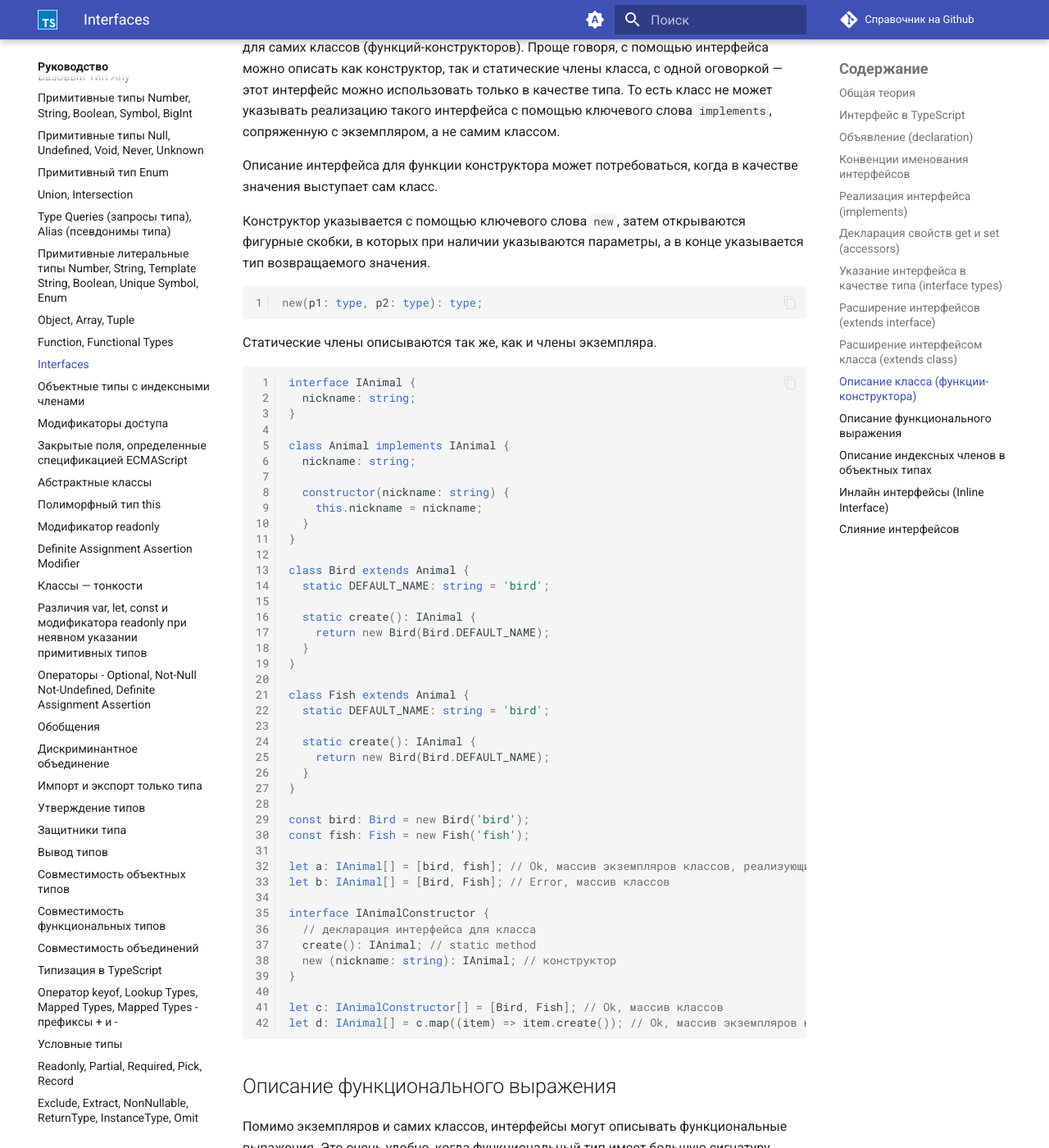
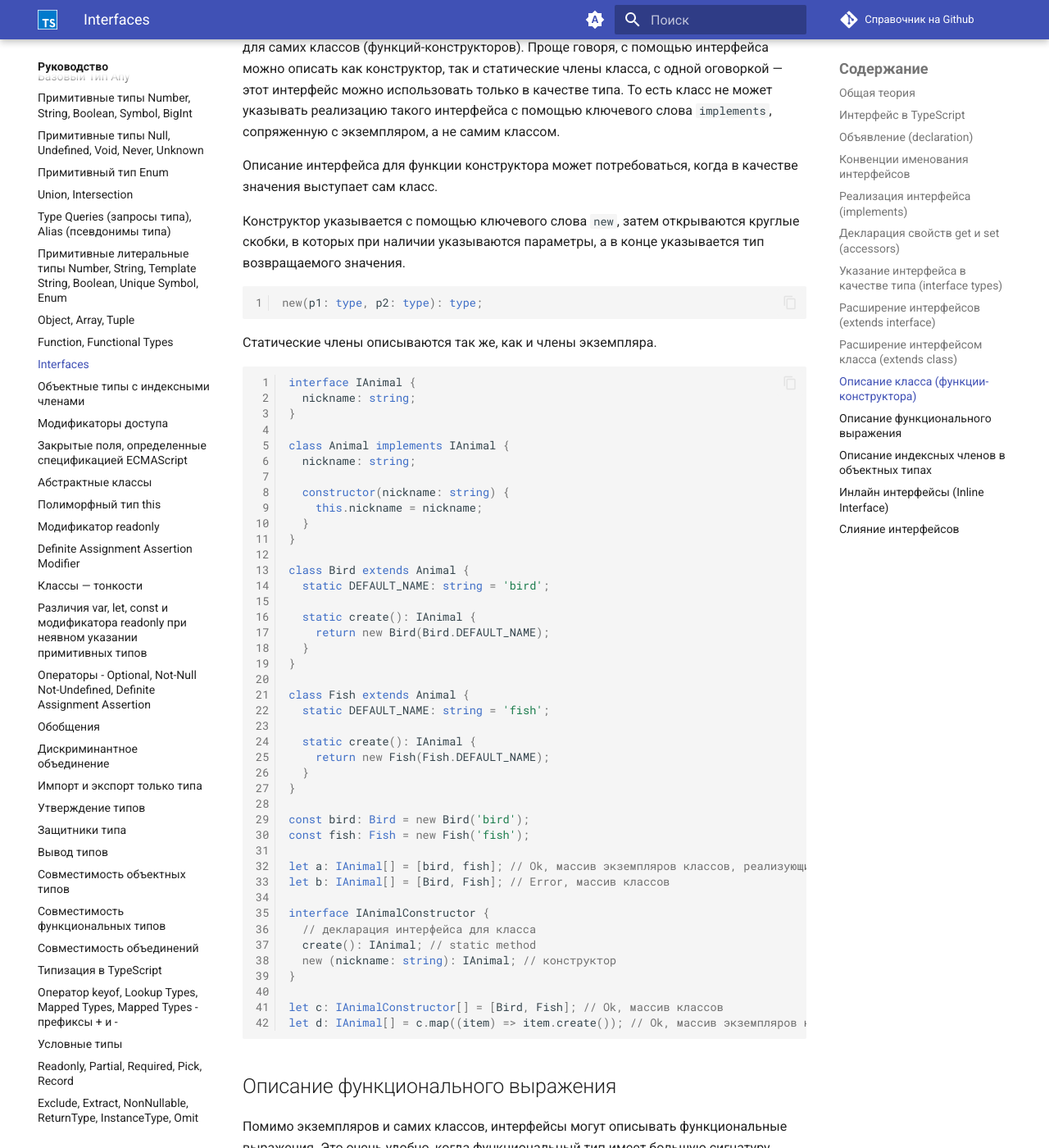
Before and after one commit to xsltdev/scriptdev.ru, an MkDocs documentation site: the page built from docs/guide/021.md, in a window 1280 px wide and 1400 px high, scrolled down 10594 px. Shown: the whole window at 82% size. Built offline with MkDocs 1.6.1 and Material for MkDocs 9.7.7, drawn with Linux system fonts in a browser that asks for light colours; comment, search, counter and statistics services are not loaded; some of the changed text lies outside the part shown.

Commit message:
refactor: add some additions and fix typos

````diff
--- a/docs/guide/021.md
+++ b/docs/guide/021.md
@@ -162,7 +162,7 @@
 let raven: IAnimal = new Raven();
 ```
 
-Класс, реализующий множество интерфейсов, принадлежит к типу каждого из них. Когда экземпляр класса, реализующего интерфейс, присваивают ссылке с типом интерфейса, то говорят, что экземпляр был _ограничен_ типом интерфейса. То есть, функционал экземпляра класса урезается до описанного в интерфейсе (подробнее об этом речь пойдет в главе [Совместимость объектов](038.md)) и [Совместимость функций](039.md)).
+Класс, реализующий множество интерфейсов, принадлежит к типу каждого из них. Когда экземпляр класса, реализующего интерфейс, присваивают ссылке с типом интерфейса, то говорят, что экземпляр был _ограничен_ типом интерфейса. То есть, функционал экземпляра класса урезается до описанного в интерфейсе (подробнее об этом речь пойдет в главе [Совместимость объектов](038.md) и [Совместимость функций](039.md)).
 
 ```ts
 interface IAnimal {
@@ -204,7 +204,7 @@
 interface IAnimal extends IIdentifiable, ILiving {}
 ```
 
-Для тех, кто только знакомится понятием интерфейса, будет нелишним узнать о _“Принципе разделения интерфейсов”_ (_Interface Segregation Principle_ или сокращенно _ISP_), который гласит, что более крупные интерфейсы нужно _“дробить”_ на более мелкие интерфейсы. Но нужно понимать, что условия дробления диктуются конкретным приложением. Если во всех случаях руководствоваться только принципами, то можно раздуть небольшое приложение до масштабов вселенной.
+Для тех, кто только знакомится с понятием интерфейса, будет нелишним узнать о _“Принципе разделения интерфейсов”_ (_Interface Segregation Principle_ или сокращенно _ISP_), который гласит, что более крупные интерфейсы нужно _“дробить”_ на более мелкие интерфейсы. Но нужно понимать, что условия дробления диктуются конкретным приложением. Если во всех случаях руководствоваться только принципами, то можно раздуть небольшое приложение до масштабов вселенной.
 
 Для примера представьте приложение, которое только выводит в консоль информацию о животных. Так как над объектом `Animal` будет выполняться только одна операция, то можно не бояться разгневать богов объектно-ориентированного проектирования и включить все нужные характеристики прямо в интерфейс `IAnimal`.
 
@@ -385,7 +385,7 @@
 
 Описание интерфейса для функции конструктора может потребоваться, когда в качестве значения выступает сам класс.
 
-Конструктор указывается с помощью ключевого слова `new`, затем открываются фигурные скобки, в которых при наличии указываются параметры, а в конце указывается тип возвращаемого значения.
+Конструктор указывается с помощью ключевого слова `new`, затем открываются круглые скобки, в которых при наличии указываются параметры, а в конце указывается тип возвращаемого значения.
 
 ```ts
 new(p1: type, p2: type): type;
@@ -415,10 +415,10 @@
 }
 
 class Fish extends Animal {
-  static DEFAULT_NAME: string = 'bird';
+  static DEFAULT_NAME: string = 'fish';
 
   static create(): IAnimal {
-    return new Bird(Bird.DEFAULT_NAME);
+    return new Fish(Fish.DEFAULT_NAME);
   }
 }
 
@@ -669,10 +669,10 @@
 
 /** при компиляции
 interface IAnimalFactory {
+    getAnimalByID(id: string): IBird;
     getAnimalByID(id: 'fish'): IFish;
     getAnimalByID(id: 'insect'): IInsect;
     getAnimalByID(id: number): IReptile;
-    getAnimalByID(id: string): IBird;
 }
 */
 ```
````
Also changed, not shown: other parts of docs/guide/021.md (+4 -4 lines).
